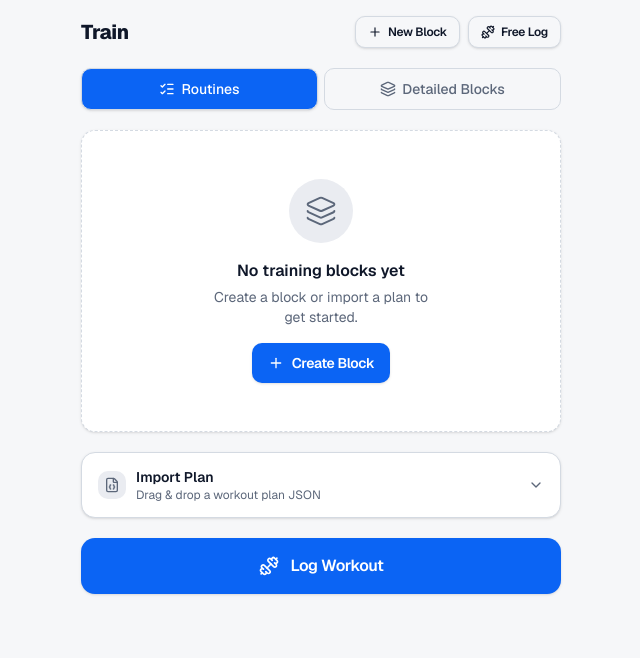
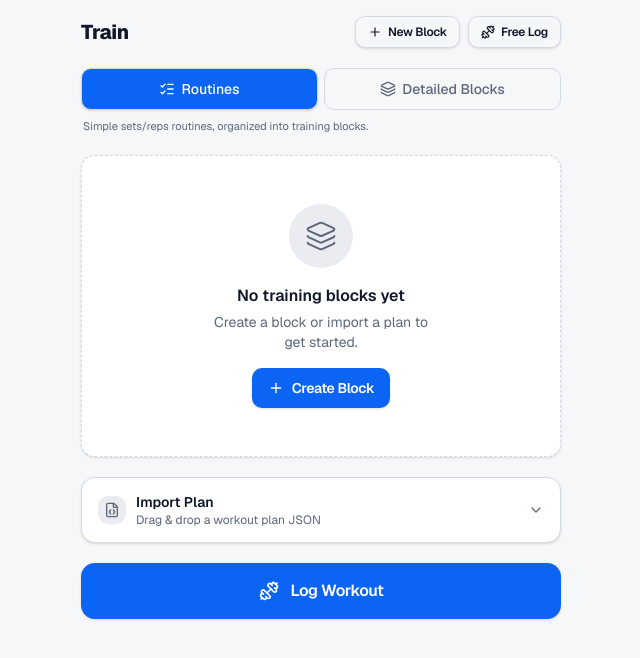
Before and after one commit to lucif3r11/ayushforge, a Next.js app: page /train in a window 1280 px wide. Shown: the top 658 px of the page, without its empty margins (319-959 px from the left). Built offline with nearby package versions, Linux system fonts and the light colour scheme.

Commit message:
Fix superset parsing + improve Detailed Block import sync and display

```diff
--- a/components/train/DetailedBlockImporter.tsx
+++ b/components/train/DetailedBlockImporter.tsx
@@ -98,8 +98,27 @@ function parseExerciseGroups(raw: unknown): DetailedExerciseGroup[] {
     if (nestedRaw) {
       const exs = nestedRaw.map(parseExercise).filter((x): x is DetailedExercise => x !== null);
       if (exs.length > 0) {
-        const label = optStr(obj.label ?? obj.name ?? obj.group ?? obj.supersetGroup ?? obj.title);
-        groups.push({ id: uid(), label, isSuperset: exs.length > 1, exercises: exs });
+        const label = optStr(obj.label ?? obj.group ?? obj.supersetGroup);
+        const groupName = optStr(obj.groupName ?? obj.group_name ?? obj.name ?? obj.title);
+        const rounds = optStr(obj.rounds ?? obj.round ?? obj.numRounds ?? obj.numberOfRounds);
+        const restAfterPair = optStr(
+          obj.restAfterPair ??
+            obj.rest_after_pair ??
+            obj.restAfterRound ??
+            obj.restAfterSuperset ??
+            obj.restAfter ??
+            obj.pairRest ??
+            obj.groupRest
+        );
+        groups.push({
+          id: uid(),
+          label,
+          groupName,
+          rounds,
+          restAfterPair,
+          isSuperset: exs.length > 1,
+          exercises: exs,
+        });
       }
       continue;
     }
@@ -323,6 +342,49 @@ export function parseDetailedBlockFile(raw: unknown): DetailedBlockImportData |
   return { name, period, focus, targets, weeklySchedule, beforeEverySession, dayAddOns, days, progressionTables };
 }
 
+/** Explains why `parseDetailedBlockFile` returned null, for user-facing error messages. */
+export function describeDetailedBlockIssue(raw: unknown): { title: string; description: string } {
+  if (!raw || typeof raw !== "object") {
+    return {
+      title: "Could not read this file.",
+      description: "Expected a JSON object with a \"detailed_block\" type.",
+    };
+  }
+  const obj = raw as Record<string, unknown>;
+
+  if (obj.type !== "detailed_block") {
+    const type = typeof obj.type === "string" ? obj.type : undefined;
+    if (type === "workout-plan" || type === "workout_only" || (Array.isArray(obj.blocks) && !type)) {
+      return {
+        title: "This is a simple routine plan, not a Detailed Block.",
+        description: 'Use the "Import Plan" section in the Routines tab instead.',
+      };
+    }
+    if (type === "nutrition-plan" || type === "nutrition_only" || type === "macro-plan") {
+      return {
+        title: "This is a nutrition/macro plan, not a Detailed Block.",
+        description: "Import it from the Nutrition tab instead.",
+      };
+    }
+    return {
+      title: type ? `Unrecognized type "${type}".` : "Missing or unrecognized \"type\" field.",
+      description: 'Expected { "type": "detailed_block", "days": [...] } — see Ironclad_DetailedBlock_Format.md.',
+    };
+  }
+
+  if (!Array.isArray(obj.days) || obj.days.length === 0) {
+    return {
+      title: "No training days found.",
+      description: 'A detailed block needs a non-empty "days" array — see Ironclad_DetailedBlock_Format.md.',
+    };
+  }
+
+  return {
+    title: "Couldn't parse any training days.",
+    description: "Check that each day has at least one recognised section (e.g. heavyCompounds, supersetGroups, core).",
+  };
+}
+
 // ─── Totals helper ────────────────────────────────────────────────────────────
 
 function countExercises(days: DetailedBlockDay[]): number {
@@ -403,10 +465,8 @@ export default function DetailedBlockImporter() {
         const data = parseDetailedBlockFile(raw);
 
         if (!data) {
-          toast.error("No detailed block recognised in this file.", {
-            description:
-              'Expected { type: "detailed_block", days: [...] } — see Ironclad_DetailedBlock_Format.md.',
-          });
+          const { title, description } = describeDetailedBlockIssue(raw);
+          toast.error(title, { description });
           return;
         }
 
--- a/components/train/DetailedBlockView.tsx
+++ b/components/train/DetailedBlockView.tsx
@@ -187,15 +187,30 @@ function GroupBlock({ group }: { group: DetailedExerciseGroup }) {
   if (group.isSuperset) {
     return (
       <div className="rounded-lg border border-primary/25 bg-primary/5 px-3 pt-2.5 pb-3 space-y-3">
-        <div className="flex items-center gap-1.5">
-          <span className="text-[10px] font-bold tracking-[0.12em] uppercase text-primary/70">
+        <div className="flex items-center gap-1.5 flex-wrap">
+          <span className="text-[10px] font-bold tracking-[0.12em] uppercase text-primary/70 shrink-0">
             {group.label ? `Superset ${group.label}` : "Superset"}
           </span>
-          <div className="flex-1 h-px bg-primary/15" />
+          {group.groupName && (
+            <span className="text-[11px] font-semibold text-foreground/80 truncate">
+              {group.groupName}
+            </span>
+          )}
+          <div className="flex-1 h-px bg-primary/15 min-w-2" />
+          {group.rounds && (
+            <Badge variant="secondary" className="text-[9px] h-4 px-1.5 shrink-0">
+              {group.rounds} round{group.rounds === "1" ? "" : "s"}
+            </Badge>
+          )}
         </div>
         {group.exercises.map((ex, j) => (
           <ExerciseRow key={ex.id} ex={ex} indexLabel={String.fromCharCode(65 + j)} />
         ))}
+        {group.restAfterPair && (
+          <p className="text-[11px] text-primary/70 leading-snug pt-1 border-t border-primary/10">
+            Rest after round: {group.restAfterPair}
+          </p>
+        )}
       </div>
     );
   }
--- a/components/train/TrainContent.tsx
+++ b/components/train/TrainContent.tsx
@@ -437,7 +437,11 @@ function CreateBlockForm({ onClose }: { onClose: () => void }) {
 
 // ─── Import plan collapsible section ─────────────────────────────────────────
 
-function ImportPlanSection() {
+function ImportPlanSection({
+  onDetailedBlockImported,
+}: {
+  onDetailedBlockImported: (name: string) => void;
+}) {
   const [open, setOpen] = useState(false);
 
   return (
@@ -466,7 +470,7 @@ function ImportPlanSection() {
         <>
           <Separator />
           <CardContent className="pt-4 pb-4">
-            <WorkoutPlanImporter />
+            <WorkoutPlanImporter onDetailedBlockImported={onDetailedBlockImported} />
           </CardContent>
         </>
       )}
@@ -603,6 +607,11 @@ export default function TrainContent() {
           )}
         </button>
       </div>
+      <p className="text-[11px] text-muted-foreground -mt-3 px-0.5">
+        {viewMode === "routines"
+          ? "Simple sets/reps routines, organized into training blocks."
+          : "Rich, day-by-day plans with tempo, RPE, supersets, and progression tables."}
+      </p>
 
       {viewMode === "blocks" ? (
         <DetailedBlockView />
@@ -697,7 +706,9 @@ export default function TrainContent() {
       )}
 
       {/* ── Import Plan ───────────────────────────────── */}
-      <ImportPlanSection />
+      <ImportPlanSection
+        onDetailedBlockImported={() => handleViewModeChange("blocks")}
+      />
         </>
       )}
 
--- a/components/train/WorkoutPlanImporter.tsx
+++ b/components/train/WorkoutPlanImporter.tsx
@@ -15,6 +15,7 @@ import { useAppStore } from "@/lib/store";
 import { Button } from "@/components/ui/button";
 import { Badge } from "@/components/ui/badge";
 import { cn } from "@/lib/utils";
+import { parseDetailedBlockFile } from "@/components/train/DetailedBlockImporter";
 import type { WorkoutImportBlock, ConflictStrategy } from "@/lib/types";
 
 // ─── File parsing ─────────────────────────────────────────────────────────────
@@ -115,6 +116,35 @@ function parsePlanFile(raw: unknown): WorkoutImportBlock[] | null {
   }
 
   return null;
+}
+
+/** Explains why `parsePlanFile` returned null/empty, for user-facing error messages. */
+function describePlanIssue(raw: unknown): { title: string; description: string } {
+  if (!raw || typeof raw !== "object") {
+    return {
+      title: "Could not read this file.",
+      description: "Expected a JSON object with workout blocks.",
+    };
+  }
+  const obj = raw as Record<string, unknown>;
+  const type = typeof obj.type === "string" ? obj.type : undefined;
+
+  if (type === "nutrition-plan" || type === "nutrition_only" || type === "macro-plan") {
+    return {
+      title: "This is a nutrition/macro plan, not a workout plan.",
+      description: "Import it from the Nutrition tab instead.",
+    };
+  }
+  if (type) {
+    return {
+      title: `Unrecognized file type "${type}".`,
+      description: 'Expected "workout-plan", an Ironclad backup, "detailed_block", or { "blocks": [...] }.',
+    };
+  }
+  return {
+    title: "No workout blocks found.",
+    description: 'The file must contain { "blocks": [...] } with routines, or be an Ironclad backup.',
+  };
 }
 
 // ─── Block preview card ───────────────────────────────────────────────────────
@@ -232,7 +262,12 @@ interface ImportResult {
   routinesAdded: number;
 }
 
-export default function WorkoutPlanImporter() {
+export default function WorkoutPlanImporter({
+  onDetailedBlockImported,
+}: {
+  /** Called when a `detailed_block` JSON was dropped here and imported into the Detailed Blocks tab. */
+  onDetailedBlockImported?: (name: string) => void;
+} = {}) {
   const fileInputRef = useRef<HTMLInputElement>(null);
   const [dragOver, setDragOver] = useState(false);
   const [step, setStep] = useState<Step>("idle");
@@ -243,6 +278,7 @@ export default function WorkoutPlanImporter() {
 
   const existingBlocks = useAppStore((s) => s.blocks);
   const importWorkoutPlanData = useAppStore((s) => s.importWorkoutPlanData);
+  const addDetailedBlock = useAppStore((s) => s.addDetailedBlock);
 
   const existingNames = new Set(existingBlocks.map((b) => b.name.toLowerCase()));
 
@@ -253,12 +289,31 @@ export default function WorkoutPlanImporter() {
       file.text().then((text) => {
         try {
           const raw = JSON.parse(text);
+          const obj = raw && typeof raw === "object" ? (raw as Record<string, unknown>) : {};
+
+          // Detailed Block JSON dropped on the Routines importer — hand it
+          // off to the Detailed Blocks tab instead of failing.
+          if (obj.type === "detailed_block") {
+            const detailed = parseDetailedBlockFile(raw);
+            if (detailed) {
+              addDetailedBlock(detailed);
+              toast.success("Detailed block imported!", {
+                description: `"${detailed.name}" was added — switched to the Detailed Blocks tab.`,
+              });
+              onDetailedBlockImported?.(detailed.name);
+              return;
+            }
+            toast.error("Couldn't read this detailed block.", {
+              description: 'It has type "detailed_block" but is missing a non-empty "days" array.',
+            });
+            return;
+          }
+
           const blocks = parsePlanFile(raw);
 
           if (!blocks || blocks.length === 0) {
-            toast.error("No workout blocks found.", {
-              description: "The file must contain blocks with routines.",
-            });
+            const { title, description } = describePlanIssue(raw);
+            toast.error(title, { description });
             return;
           }
 
@@ -279,7 +334,7 @@ export default function WorkoutPlanImporter() {
         }
       });
     },
-    [existingNames] // eslint-disable-line react-hooks/exhaustive-deps
+    [existingNames, addDetailedBlock, onDetailedBlockImported] // eslint-disable-line react-hooks/exhaustive-deps
   );
 
   // ── Drag & drop ───────────────────────────────────────────────────────────
@@ -498,8 +553,10 @@ export default function WorkoutPlanImporter() {
       />
 
       <p className="text-xs text-muted-foreground text-center">
-        Accepts Ironclad backups or{" "}
-        <code className="text-xs bg-muted px-1 py-0.5 rounded">workout-plan</code> JSON.
+        Accepts Ironclad backups,{" "}
+        <code className="text-xs bg-muted px-1 py-0.5 rounded">workout-plan</code>, or{" "}
+        <code className="text-xs bg-muted px-1 py-0.5 rounded">detailed_block</code> JSON
+        (routed to the Detailed Blocks tab).
       </p>
     </div>
   );
--- a/lib/types.ts
+++ b/lib/types.ts
@@ -216,6 +216,12 @@ export interface DetailedExercise {
 export interface DetailedExerciseGroup {
   id: string;
   label?: string;
+  /** Descriptive name of the superset group, e.g. "Push/Pull Superset". */
+  groupName?: string;
+  /** Number of rounds the superset is repeated for, e.g. "3". */
+  rounds?: string;
+  /** Shared rest taken after completing one full round of the superset. */
+  restAfterPair?: string;
   isSuperset: boolean;
   exercises: DetailedExercise[];
 }
```
Also changed, not shown: 1 other file (tests, documents, lock files or other folders).
